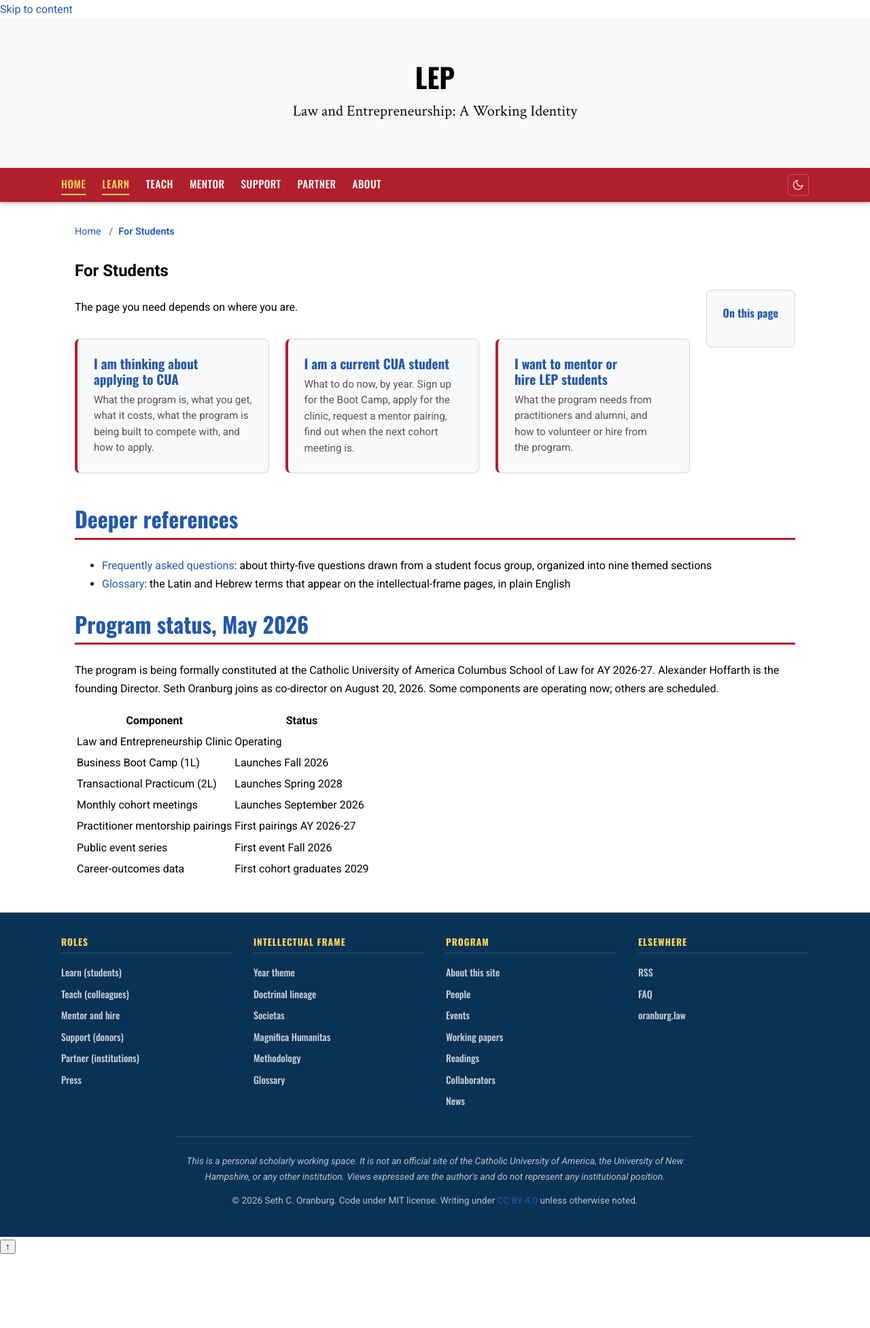
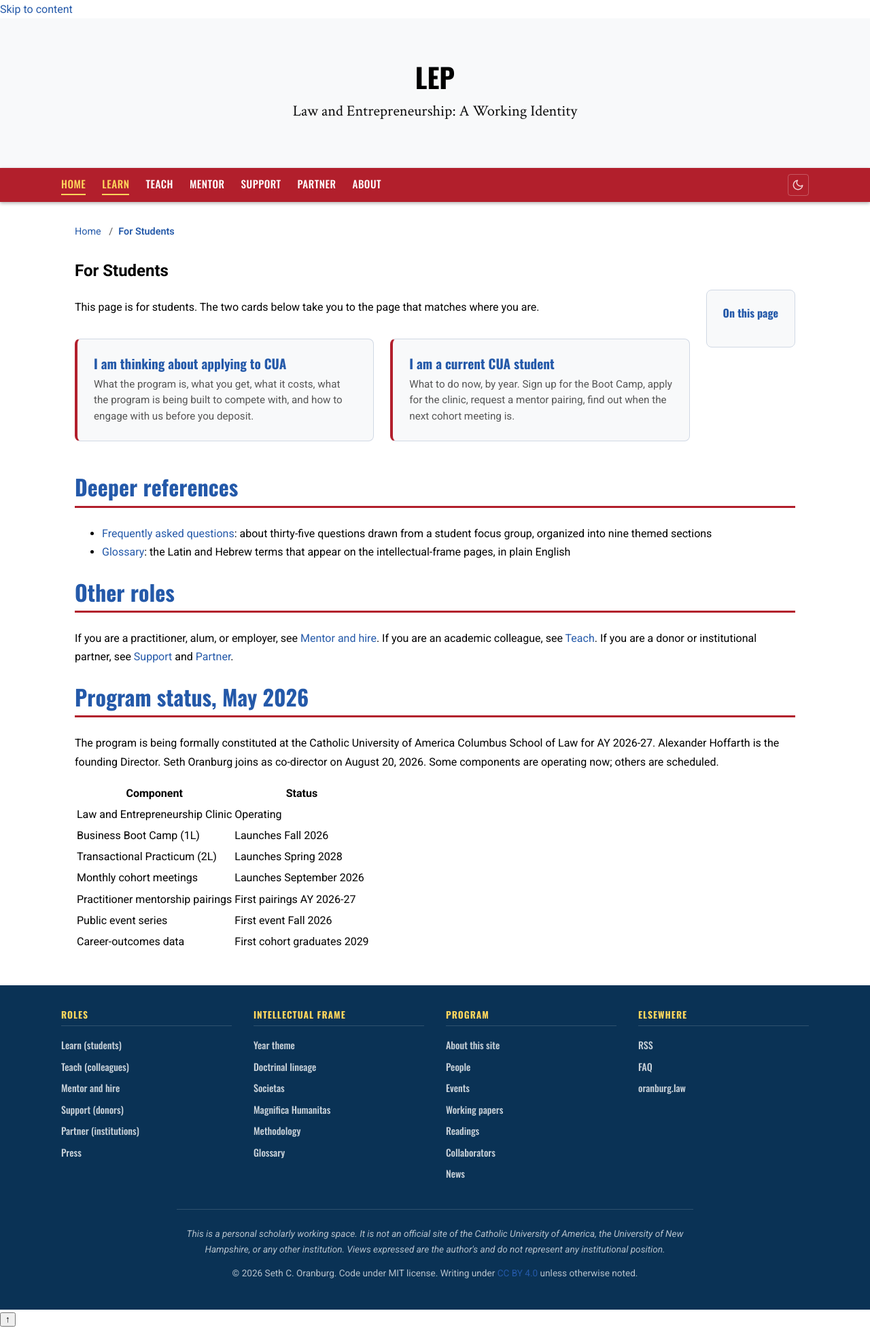
Before and after one commit to Oranburg/LEP, a Jekyll site: the page built from _pages/for-students.md, in a window 1280 px wide. Shown: the whole page at 68% size. Built offline with Jekyll 4.4.1, drawn with Linux system fonts in a browser that asks for light colours; before the commit the page ends 1846 px from its top, so only the background shows below that.

Commit message:
Programs page kit live: four programs with Catholic/secular toggle
The DDSF one-pager kit produced four programs in two framings each.
The framings now live on the public site as four program pages with
a tab toggle that lets the reader switch between Catholic and secular
without leaving the page.

New pages:
- /support/leo-fellowship/
- /support/entrepreneurship-v-poverty/
- /support/subsidiarity-campaign/
- /support/magisterium-micro-credential/

Each program page carries: the problem statement, the intervention,
specific deliverables, year-by-year timeline, budget line items,
metrics, and a note on funder fit. Each framing is on the same page,
visible by tab. Choice persists across the site via localStorage.

Support page rebuilt as the gift-opportunity hub linking to the four
program pages, with a short explanation of how the framings work.

CSS: framing-toggle tabs styled to match the site's Oswald-headlines
typography. JS: tab swap with localStorage persistence in site.js.

Fixed the Learn page audience-card overreach: removed "I want to
mentor or hire" card (that role-doorway lives at the site nav level,
not under Learn). Two student-only cards remain: prospective and
current.

Co-Authored-By: Claude Opus 4.7 (1M context) <noreply@anthropic.com>

```diff
--- a/_pages/for-students.md
+++ b/_pages/for-students.md
@@ -6,23 +6,18 @@ permalink: /for-students/
 
 # For Students
 
-The page you need depends on where you are.
+This page is for students. The two cards below take you to the page that matches where you are.
 
 <div class="audience-cards">
 
 <div class="audience-card">
 <h3><a href="{{ '/for-students/prospective/' | relative_url }}">I am thinking about applying to CUA</a></h3>
-<p>What the program is, what you get, what it costs, what the program is being built to compete with, and how to apply.</p>
+<p>What the program is, what you get, what it costs, what the program is being built to compete with, and how to engage with us before you deposit.</p>
 </div>
 
 <div class="audience-card">
 <h3><a href="{{ '/for-students/current/' | relative_url }}">I am a current CUA student</a></h3>
 <p>What to do now, by year. Sign up for the Boot Camp, apply for the clinic, request a mentor pairing, find out when the next cohort meeting is.</p>
-</div>
-
-<div class="audience-card">
-<h3><a href="{{ '/for-students/mentors/' | relative_url }}">I want to mentor or hire LEP students</a></h3>
-<p>What the program needs from practitioners and alumni, and how to volunteer or hire from the program.</p>
 </div>
 
 </div>
@@ -31,6 +26,10 @@ The page you need depends on where you are.
 
 - [Frequently asked questions]({{ '/for-students/faq/' | relative_url }}): about thirty-five questions drawn from a student focus group, organized into nine themed sections
 - [Glossary]({{ '/glossary/' | relative_url }}): the Latin and Hebrew terms that appear on the intellectual-frame pages, in plain English
+
+## Other roles
+
+If you are a practitioner, alum, or employer, see [Mentor and hire]({{ '/for-students/mentors/' | relative_url }}). If you are an academic colleague, see [Teach]({{ '/teach/' | relative_url }}). If you are a donor or institutional partner, see [Support]({{ '/support/' | relative_url }}) and [Partner]({{ '/partner/' | relative_url }}).
 
 ## Program status, May 2026
 
--- a/assets/css/main.css
+++ b/assets/css/main.css
@@ -1954,3 +1954,59 @@ details.embed[open] summary {
 .footer-coda p {
   margin: 0 0 0.6rem;
 }
+
+/* ==========================================================================
+   Framing Toggle (Catholic / Secular on program pages)
+   ========================================================================== */
+
+.framing-toggle {
+  display: flex;
+  gap: 0;
+  margin: var(--space-lg) 0 var(--space-xl);
+  border-bottom: 1px solid var(--border);
+}
+
+.framing-tab {
+  background: transparent;
+  border: 1px solid var(--border);
+  border-bottom: none;
+  padding: 0.75rem 1.5rem;
+  cursor: pointer;
+  font-family: var(--font-headline);
+  font-size: 0.95rem;
+  letter-spacing: 0.5px;
+  color: var(--muted);
+  transition: color 0.2s, background 0.2s;
+  margin-bottom: -1px;
+  border-top-left-radius: var(--radius-sm);
+  border-top-right-radius: var(--radius-sm);
+}
+
+.framing-tab + .framing-tab {
+  margin-left: var(--space-xs);
+}
+
+.framing-tab:hover,
+.framing-tab:focus-visible {
+  color: var(--accent);
+  background: var(--bg-secondary);
+}
+
+.framing-tab.active {
+  color: var(--text);
+  background: var(--bg);
+  border-bottom: 1px solid var(--bg);
+  font-weight: 500;
+}
+
+.framing-content[hidden] {
+  display: none;
+}
+
+.framing-note {
+  font-family: var(--font-accent);
+  color: var(--muted);
+  font-size: 0.95rem;
+  font-style: italic;
+  margin: 0 0 var(--space-lg);
+}
```
Also changed, not shown: _pages/program-entrepreneurship-v-poverty.md (added, +92 -0 lines), _pages/program-leo-fellowship.md (added, +99 -0 lines), _pages/program-magisterium-micro-credential.md (added, +89 -0 lines), _pages/program-subsidiarity-campaign.md (added, +94 -0 lines), _pages/support.md (+37 -19 lines), assets/js/site.js (+34 -0 lines).
